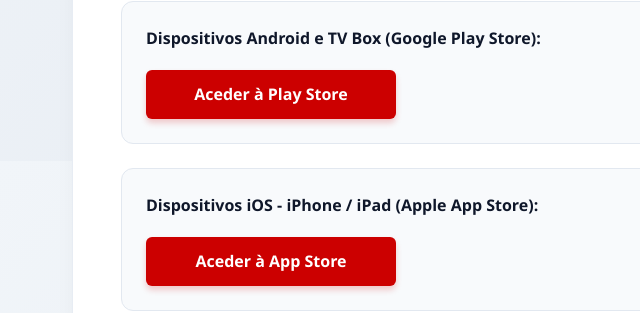
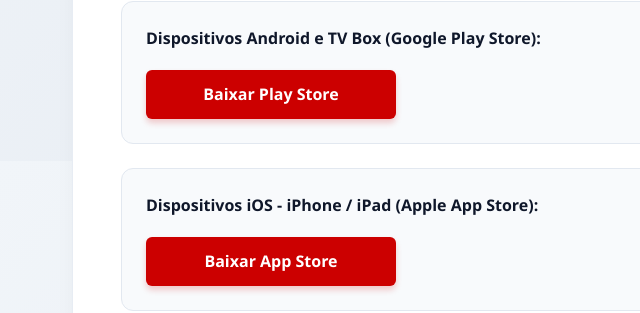
Before and after one commit to sp2telecom-spec/manual-sp2tv, a plain HTML site: page index.html in a window 1280 px wide. Shown: the part 639-952 px from the top of the page, 0-640 px from the left. Drawn offline with Linux system fonts and the light colour scheme.

Commit message:
Update index.html

```diff
--- a/index.html
+++ b/index.html
@@ -218,12 +218,12 @@
 
                 <div class="download-box">
                     <strong>Dispositivos Android e TV Box (Google Play Store):</strong>
-                    <a href="https://play.google.com/store/apps/details?id=com.eitv.sp2tv&hl=pt_BR" target="_blank" class="btn-link">Aceder à Play Store</a>
+                    <a href="https://play.google.com/store/apps/details?id=com.eitv.sp2tv&hl=pt_BR" target="_blank" class="btn-link">Baixar Play Store</a>
                 </div>
 
                 <div class="download-box">
                     <strong>Dispositivos iOS - iPhone / iPad (Apple App Store):</strong>
-                    <a href="https://apps.apple.com/br/app/sp2-tv/id6502468697" target="_blank" class="btn-link">Aceder à App Store</a>
+                    <a href="https://apps.apple.com/br/app/sp2-tv/id6502468697" target="_blank" class="btn-link">Baixar App Store</a>
                 </div>
             </section>
 
```
